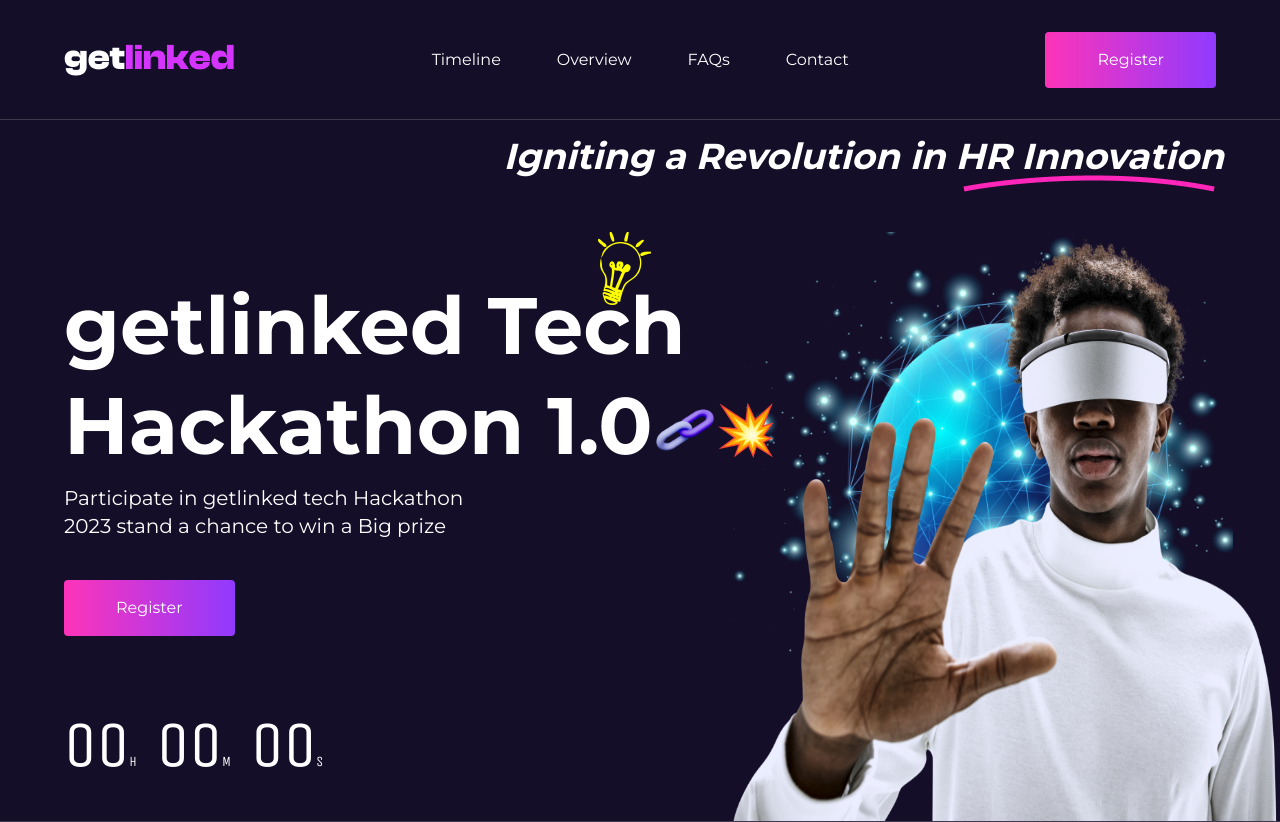
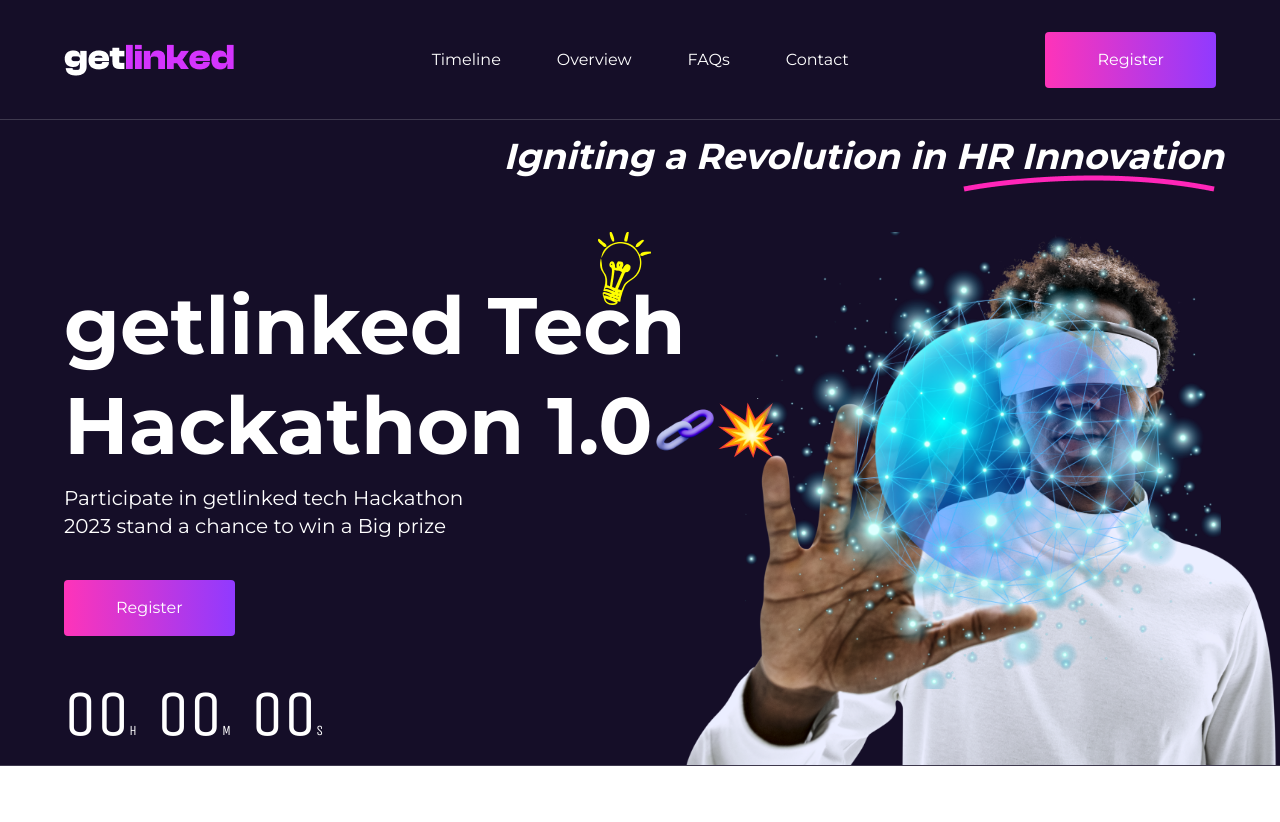
Before and after one commit to dExtinctedCoder/getLinked, a React (Vite) app: page / in a window 1280 px wide. After the commit the page ends 800 px from the top, so only its background shows below. Built offline with nearby package versions, Linux system fonts and the light colour scheme.

Commit message:
add glowing globe image to hero section

```diff
--- a/src/pages/homePage.tsx
+++ b/src/pages/homePage.tsx
@@ -66,9 +66,9 @@ const HomePage = (): React.ReactElement => {
 						<Button
 							text="register"
 							to="/register"
-							extras="mb-[14.16px] md:mb-[45.58px] lg:mb-[77px]"
+							extras="mb-[14.16px] md:mb-[45.58px]"
 						/>
-						<div className="flex items-center gap-x-5 justify-between font-['Unica_One'] lg:pb-11">
+						<div className="flex items-center gap-x-5 justify-between font-['Unica_One']">
 							<h5 className="text-5xl font-normal lg:text-[64px]">
 								00
 								<span className="text-sm">H</span>
@@ -83,12 +83,18 @@ const HomePage = (): React.ReactElement => {
 							</h5>
 						</div>
 					</div>
-					<img
-						style={{ backgroundImage: `url(${GLOBE})` }}
-						src={ManInVR}
-						alt="man-wearing-smart-glasses-touching-virtual-screen 1"
-						className="bg-no-repeat bg-[length:338.067px] bg-top lg:bg-[length:500px] lg:bg-left-top lg:w-[45%]"
-					/>
+					<div className="relative min-h-full">
+						<img
+							src={ManInVR}
+							alt="man-wearing-smart-glasses-touching-virtual-screen"
+							className="h-full"
+						/>
+						<img
+							src={GLOBE}
+							alt="globe"
+							className="absolute z-10 top-0 right-0 left-0 w-[80%] m-auto"
+						/>
+					</div>
 				</div>
 			</section>
 			<hr className="border-0 h-[1px] bg-[#ffffff2d]" />
```
